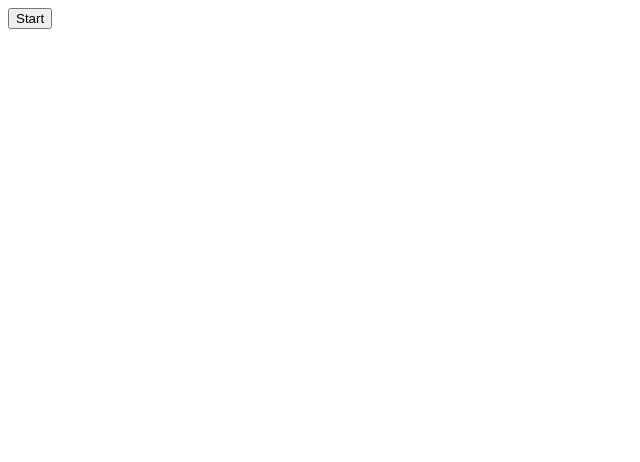
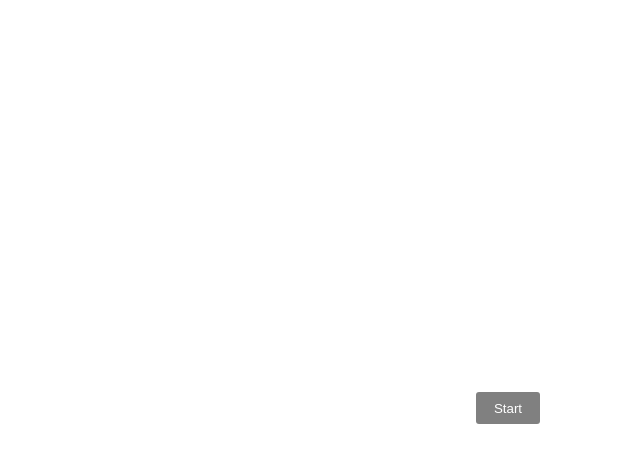
Before and after one commit to solohuck/Quick-Math, a React (Vite) app: page / in a window 1280 px wide. Shown: the top 462 px of the page, without its empty margins (0-640 px from the left). Built offline with nearby package versions, Linux system fonts and the light colour scheme.

Commit message:
added more styling to the start, restart, and next btn

```diff
--- a/src/App.jsx
+++ b/src/App.jsx
@@ -286,12 +286,32 @@ function App() {
           </ul>
         </div>
 
-        <button
-          onClick={handleButtonClick}
-          className={!checkAnswer && !remove && time > 0 ? "remove" : ""}
-        >
-          {timerText}
-        </button>
+        <div className="next_btn_div">
+          <button
+            onClick={handleButtonClick}
+            className={
+              (!checkAnswer && !remove && time > 0) ||
+              timerText === "Start" ||
+              timerText === "Restart"
+                ? "remove"
+                : "next_btn"
+            }
+          >
+            {timerText}
+          </button>
+        </div>
+        <div className="start_restart_btn_div">
+          <button
+            onClick={handleButtonClick}
+            className={
+              timerText !== "Start" && timerText !== "Restart"
+                ? "remove"
+                : "start_restart_btn"
+            }
+          >
+            {timerText}
+          </button>
+        </div>
         <br />
         <div
           className={gameOver || timerText === "Start" ? "remove" : ""}
--- a/src/index.css
+++ b/src/index.css
@@ -69,7 +69,7 @@
 }
 
 .answer_button_no_background:hover {
-  box-shadow: 0px 0px 5px rgba(0, 0, 0, 0.6);
+  box-shadow: 0px 0px 3px rgba(0, 0, 0, 0.6);
 }
 
 .time_score_div {
@@ -82,3 +82,46 @@
   align-items: center;
   justify-content: center;
 }
+
+.next_btn_div {
+  display: flex;
+  justify-content: end;
+}
+
+.next_btn {
+  padding: 0.3rem;
+  width: 4rem;
+  color: white;
+  background-color: grey;
+  border-radius: 3px;
+  border-color: transparent;
+  cursor: pointer;
+  transition-duration: 0.4s;
+}
+
+.next_btn:hover {
+  box-shadow: 0px 0px 3px rgba(0, 0, 0, 0.6);
+}
+
+.start_restart_btn {
+  padding: 0.3rem;
+  width: 4rem;
+  height: 2rem;
+  color: white;
+  background-color: grey;
+  border-radius: 3px;
+  border-color: transparent;
+  cursor: pointer;
+  transition-duration: 0.4s;
+}
+
+.start_restart_btn:hover {
+  box-shadow: 0px 0px 3px rgba(0, 0, 0, 0.6);
+}
+
+.start_restart_btn_div {
+  display: flex;
+  justify-content: center;
+  align-items: center;
+  height: 100vh;
+}
```
